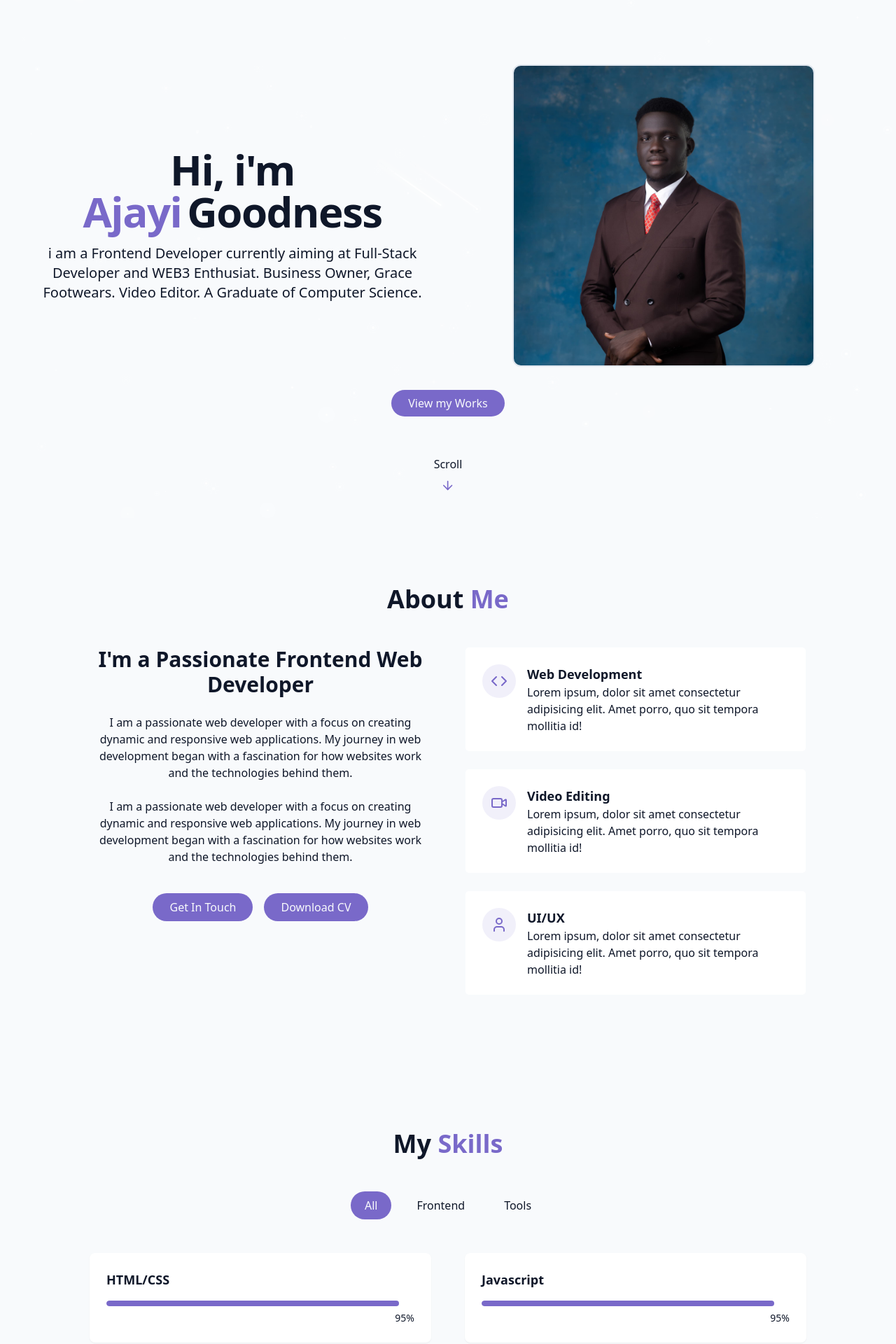
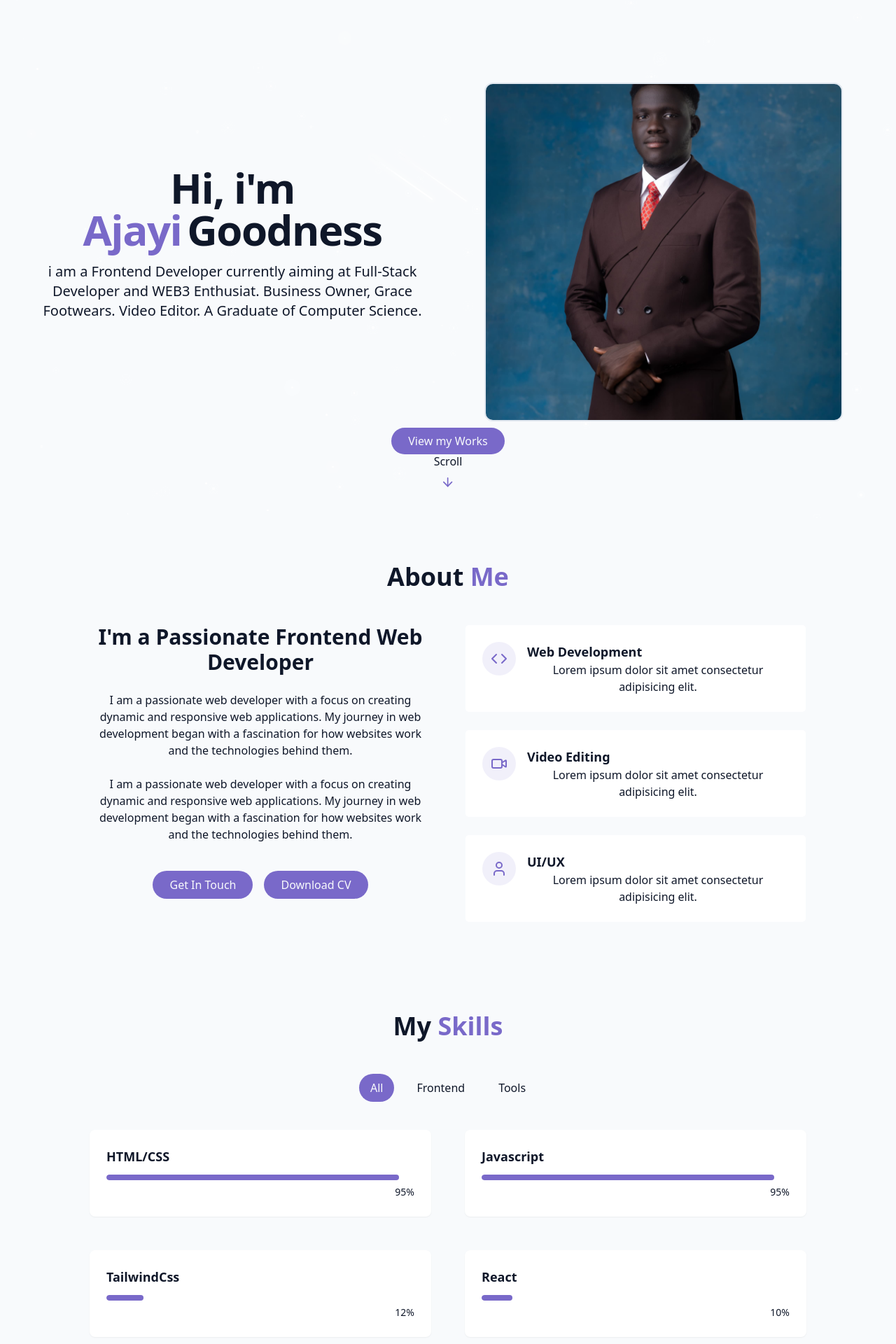
Before and after one commit to Keni-noir/Portfolio-Website, a React (Vite) app: page / in a window 1280 px wide. Shown: the part 60-1980 px from the top of the page at 70% size. Built offline with nearby package versions, Linux system fonts and the light colour scheme.

Commit message:
adjusted smaller screen

```diff
--- a/src/Components/AboutSection.jsx
+++ b/src/Components/AboutSection.jsx
@@ -1,62 +1,83 @@
 import { Code, User, Video } from "lucide-react"
 import CV from "../assets/GoodnessCV.pdf"
 
-export const AboutSection = () =>{
+export const AboutSection = () => {
   return (
-        <section id="about" className="py-24 px-24 relative">
+    <section id="about" className="py-16 px-6 sm:px-12 md:px-24 relative">
       <div className="container max-w-5xl mx-auto">
         <h2 className="text-3xl md:text-4xl font-bold mb-12 text-center">
           About <span className="text-primary">Me</span>
         </h2>
+
         <div className="grid grid-cols-1 md:grid-cols-2 gap-12">
-                    <div className="space-y-6">
+          {/* Left column */}
+          <div className="space-y-6 text-center">
             <h3 className="text-2xl md:text-3xl font-semibold">
               I'm a Passionate Frontend Web Developer
             </h3>
             <p className="text-muted-foreground">
-                            I am a passionate web developer with a focus on creating dynamic and responsive web applications. My journey in web development began with a fascination for how websites work and the technologies behind them.
+              I am a passionate web developer with a focus on creating dynamic
+              and responsive web applications. My journey in web development
+              began with a fascination for how websites work and the
+              technologies behind them.
             </p>
             <p className="text-muted-foreground">
-                            I am a passionate web developer with a focus on creating dynamic and responsive web applications. My journey in web development began with a fascination for how websites work and the technologies behind them.
+              I am a passionate web developer with a focus on creating dynamic
+              and responsive web applications. My journey in web development
+              began with a fascination for how websites work and the
+              technologies behind them.
             </p>
-                        <div className="flex flex-col md:flex-row gap-4 pt-4 justify-center ">
-                            <a href="#contact" className="cosmic-button">Get In Touch</a>
-                            <a href="" download={CV}className="cosmic-button">Download CV</a>
+
+            <div className="flex flex-col sm:flex-row gap-4 pt-4 justify-center ">
+              <a href="#contact" className="cosmic-button">
+                Get In Touch
+              </a>
+              <a href={CV} download className="cosmic-button">
+                Download CV
+              </a>
             </div>
           </div>
 
-
-                    <div className="grid gird-cols-1 gap-6">
+          {/* Right column */}
+          <div className="grid grid-cols-1 gap-6">
             <div className="gradient-border p-6 card-hover">
               <div className="flex items-start gap-4">
-                                <div className="p-3 rounded-full bg-primary/10">
-                                    <Code className="w-6 h-6 text-primary"/>
+                <div className="p-3 rounded-full bg-primary/10 shrink-0">
+                  <Code className="w-6 h-6 text-primary" />
                 </div>
-                                <div className="text-left">
-                                    <h4 className="text-lg font-semibold">Web Development</h4>
-                                    <p className="text-muted-foreground">Lorem ipsum, dolor sit amet consectetur adipisicing elit. Amet porro, quo sit tempora mollitia id!</p>
+                <div>
+                  <h4 className="text-lg font-semibold text-left">Web Development</h4>
+                  <p className="text-muted-foreground">
+                    Lorem ipsum dolor sit amet consectetur adipisicing elit.
+                  </p>
                 </div>
               </div>
             </div>
+
             <div className="gradient-border p-6 card-hover">
               <div className="flex items-start gap-4">
-                                <div className="p-3 rounded-full bg-primary/10">
-                                    <Video className="w-6 h-6 text-primary"/>
+                <div className="p-3 rounded-full bg-primary/10 shrink-0">
+                  <Video className="w-6 h-6 text-primary" />
                 </div>
-                                <div className="text-left">
-                                    <h4 className="text-lg font-semibold">Video Editing</h4>
-                                    <p className="text-muted-foreground">Lorem ipsum, dolor sit amet consectetur adipisicing elit. Amet porro, quo sit tempora mollitia id!</p>
+                <div>
+                  <h4 className="text-lg font-semibold text-left">Video Editing</h4>
+                  <p className="text-muted-foreground">
+                    Lorem ipsum dolor sit amet consectetur adipisicing elit.
+                  </p>
                 </div>
               </div>
             </div>
+
             <div className="gradient-border p-6 card-hover">
               <div className="flex items-start gap-4">
-                                <div className="p-3 rounded-full bg-primary/10">
-                                    <User className="w-6 h-6 text-primary"/>
+                <div className="p-3 rounded-full bg-primary/10 shrink-0">
+                  <User className="w-6 h-6 text-primary" />
                 </div>
-                                <div className="text-left">
-                                    <h4 className="text-lg font-semibold">UI/UX</h4>
-                                    <p className="text-muted-foreground">Lorem ipsum, dolor sit amet consectetur adipisicing elit. Amet porro, quo sit tempora mollitia id!</p>
+                <div>
+                  <h4 className="text-lg font-semibold text-left">UI/UX</h4>
+                  <p className="text-muted-foreground">
+                    Lorem ipsum dolor sit amet consectetur adipisicing elit.
+                  </p>
                 </div>
               </div>
             </div>
--- a/src/Components/HeroSection.jsx
+++ b/src/Components/HeroSection.jsx
@@ -6,7 +6,7 @@ export const HeroSection = () =>{
         <section id="hero" className="relative min-h-screen flex flex-col items-center justify-center px-4 ">
             <div className="container max-w-5xl mx-auto text-center z-10">
                 <div className="space-y-6">
-                    <div className=" mx-auto grid grid-cols-1 md:grid-cols-2 gap-12 ">
+                    <div className=" mx-auto grid grid-cols-1 mt-10 md:mt-20 mb-20 md:mb-0 md:grid-cols-2 gap-12 ">
                         <div className="space-y-4  mt-30 justify-center">
                             <h1 className="text-4xl md:text-6xl font-bold tracking-tight ">
                                 <span className="opacity-0 animate-fade-in">Hi, i'm </span>
@@ -16,8 +16,12 @@ export const HeroSection = () =>{
                             <p className="text-lg md:text-xl text-muted-forground max-w-2xl opacity-0 animate-fade-in-delay-3">
                                 i am a Frontend Developer currently aiming at Full-Stack Developer and WEB3 Enthusiat. Business Owner, Grace Footwears. Video Editor. A Graduate of Computer Science. </p>
                         </div>
-                        <div className="w-108 h-108 mx-auto justify-end rounded-xl border-2 overflow-hidden opacity-0 animate-fade-in-delay-3">
-                            <img src="/Professional Image.jpg" alt="Goodness-Picture" className=""/>
+                        <div className="w-full max-w-xs sm:max-w-sm md:max-w-md lg:max-w-lg mx-auto rounded-xl border-2 overflow-hidden opacity-0 animate-fade-in-delay-3">
+                            <img
+                                src="/Professional Image.jpg"
+                                alt="Goodness-Picture"
+                                className="w-full h-120 object-cover"
+                            />
                         </div>
                     </div>
 
--- a/src/Components/SkillsSection.jsx
+++ b/src/Components/SkillsSection.jsx
@@ -2,54 +2,76 @@ import { useState } from "react"
 import { cn } from "../lib/utils"
 
 const skills = [
-    {name: "HTML/CSS", level:95, category:"Frontend"},
-    {name: "Javascript", level:95, category:"Frontend"},
-    {name: "TailwindCss", level:12, category:"Frontend"},
-    {name: "React", level:10, category:"Frontend"},
+  { name: "HTML/CSS", level: 95, category: "Frontend" },
+  { name: "Javascript", level: 95, category: "Frontend" },
+  { name: "TailwindCss", level: 12, category: "Frontend" },
+  { name: "React", level: 10, category: "Frontend" },
 
+  { name: "Git/Github", level: 90, category: "tools" },
+  { name: "Figma", level: 30, category: "tools" },
+  { name: "VS Code", level: 60, category: "tools" },
+  { name: "CapCut", level: 90, category: "tools" },
+]
 
-    {name: "Git/Github", level:90, category:"tools"},
-    {name: "Figma", level:30, category:"tools"},
-    {name: "VS Code", level:60, category:"tools"},
-    {name: "CapCut", level:90, category:"tools"},
-]
-const Category = ["all","Frontend","tools"]
+const Category = ["all", "Frontend", "tools"]
+
 export const SkillsSection = () => {
   const [activeCategory, setActiveCategory] = useState("all")
 
-    const filteredSkills = skills.filter ((skill) => activeCategory === "all" || skill.category === activeCategory)
-    return(
-        <section id="skill" className="py-24 px-24 relative bg-secondary/30">
+  const filteredSkills = skills.filter(
+    (skill) => activeCategory === "all" || skill.category === activeCategory
+  )
+
+  return (
+    <section
+      id="skill"
+      className="py-16 px-6 sm:px-12 md:px-24 relative bg-secondary/30"
+    >
       <div className="container max-w-5xl mx-auto">
         <h2 className="text-3xl md:text-4xl font-bold mb-12 text-center">
           My <span className="text-primary">Skills</span>
         </h2>
 
-                <div className="flex flex-wrap justify-center gap-4 mb-12">
-                    {Category.map((category,key) =>(
-                        <button key={key}
+        {/* Category buttons */}
+        <div className="flex flex-wrap justify-center gap-3 sm:gap-4 mb-10">
+          {Category.map((category, key) => (
+            <button
+              key={key}
               onClick={() => setActiveCategory(category)}
-                        className={cn("px-5 py-2 rounded-full transiton-colors duration-300 capitalize",
-                            activeCategory === category ? "bg-primary text-primary-foreground" : "bg-secondary/70 text-foreground hover:bg-secondary"
-                        )}>
+              className={cn(
+                "px-4 py-2 rounded-full text-sm sm:text-base transition-colors duration-300 capitalize",
+                activeCategory === category
+                  ? "bg-primary text-primary-foreground"
+                  : "bg-secondary/70 text-foreground hover:bg-secondary"
+              )}
+            >
               {category}
             </button>
           ))}
         </div>
 
-                <div className="grid grid-cols-1 sm:grid-cols-2 lg:grid-cols-2 gap-12">
-                    {filteredSkills.map((skill, key) =>(
-                        <div key={key} className="bg-card p-6 rounded-lg shadow-xs card-hover">
-                        <div className="text-left mb-4">
-                            <h3 className="font-semibold text-lg">{skill.name}</h3>
+        {/* Skills grid */}
+        <div className="grid grid-cols-1 sm:grid-cols-2 gap-6 sm:gap-10 lg:gap-12">
+          {filteredSkills.map((skill, key) => (
+            <div
+              key={key}
+              className="bg-card p-4 sm:p-6 rounded-lg shadow-xs card-hover"
+            >
+              <div className="text-left mb-3">
+                <h3 className="font-semibold text-base sm:text-lg">
+                  {skill.name}
+                </h3>
               </div>
               <div className="w-full bg-secondary/50 rounded-full h-2 overflow-hidden">
-                            <div className="bg-primary h-2 rounded-full origin-left animate-[grow_1.5s_ease-out]"
-                            style={{width:skill.level + "%"}}/>
+                <div
+                  className="bg-primary h-2 rounded-full origin-left animate-[grow_1.5s_ease-out]"
+                  style={{ width: skill.level + "%" }}
+                />
               </div>
-
               <div className="text-right mt-1">
-                            <span className="text-sm text-muted-foreground">{skill.level}%</span>
+                <span className="text-xs sm:text-sm text-muted-foreground">
+                  {skill.level}%
+                </span>
               </div>
             </div>
           ))}
```
Lines whose indentation alone changed are shown as unchanged.
